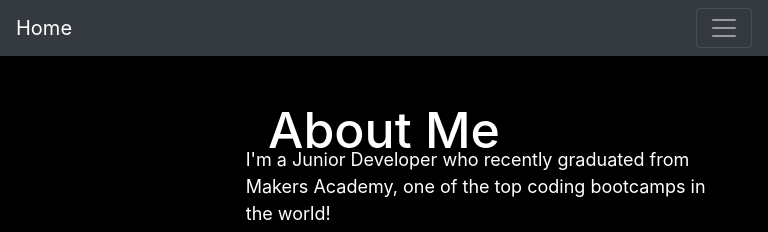
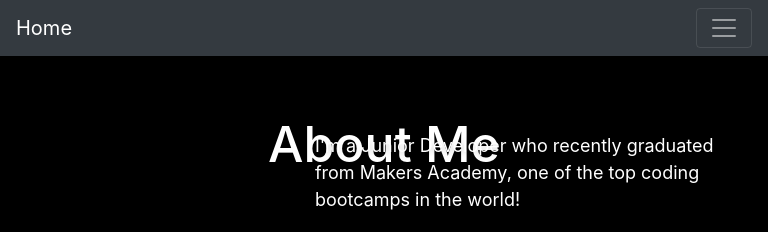
Before and after one commit to hiboabd/personal_website, a React (Create React App) app in the folder my-app/: page /about in a window 768 px wide. Shown: the top 232 px of the page. Built offline with nearby package versions, Linux system fonts and the light colour scheme.

Commit message:
About page responsive styling

```diff
--- a/my-app/src/App.css
+++ b/my-app/src/App.css
@@ -96,7 +96,7 @@ body{
 
   .about img {
     max-width: 100vw;
-    width: 60%;
+    width: 90%;
     border-radius: 50%;
   }
 }
@@ -131,10 +131,32 @@ body{
     width: 70%;
   }
 
+  .about{
+    overflow: hidden;
+    display: grid;
+    grid-template-columns: 40% 60%;
+    grid-template-rows: 15% 60% 25%;
+    height: 80vh;
+    max-height: 100vh;
+  }
+
+  .about-header {
+    grid-column-start: 1;
+    grid-column-end: 3;
+    grid-row-start: 1;
+    align-self: center;
+  }
+
   .about img {
     max-width: 100vw;
-    width: 35%;
+    width: 90%;
     border-radius: 50%;
+  }
+
+  .about-text p{
+    text-align: right;
+    color: white;
+    font-size: 14px;
   }
 
 }
```
